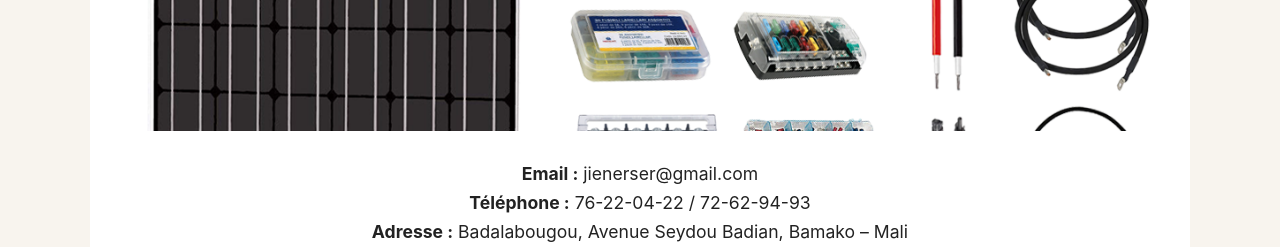
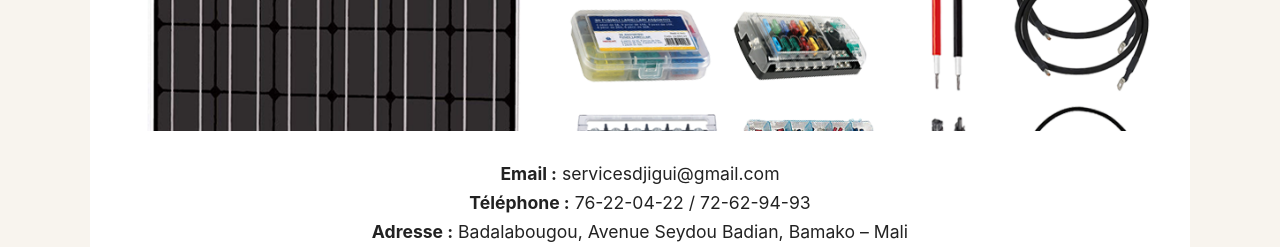
Before and after one commit to jiguies/bko, a plain HTML site: page index.html in a window 1280 px wide. Shown: the part 3911-4158 px from the top of the page. Drawn offline with Linux system fonts and the light colour scheme; a web font is replaced by a local one.

Commit message:
Update index.html

```diff
--- a/index.html
+++ b/index.html
@@ -360,7 +360,7 @@
     <img src="images/k1.png" alt="Nous contacter" class="contact-img">
 
     <div class="contact-info">
-        <p><strong>Email :</strong> jienerser@gmail.com</p>
+        <p><strong>Email :</strong> servicesdjigui@gmail.com</p>
         <p><strong>Téléphone :</strong> 76-22-04-22 / 72-62-94-93</p>
         <p><strong>Adresse :</strong> Badalabougou, Avenue Seydou Badian, Bamako – Mali</p>
         <p><strong>LinkedIn :</strong> Jigui Energy Services</p>
```
